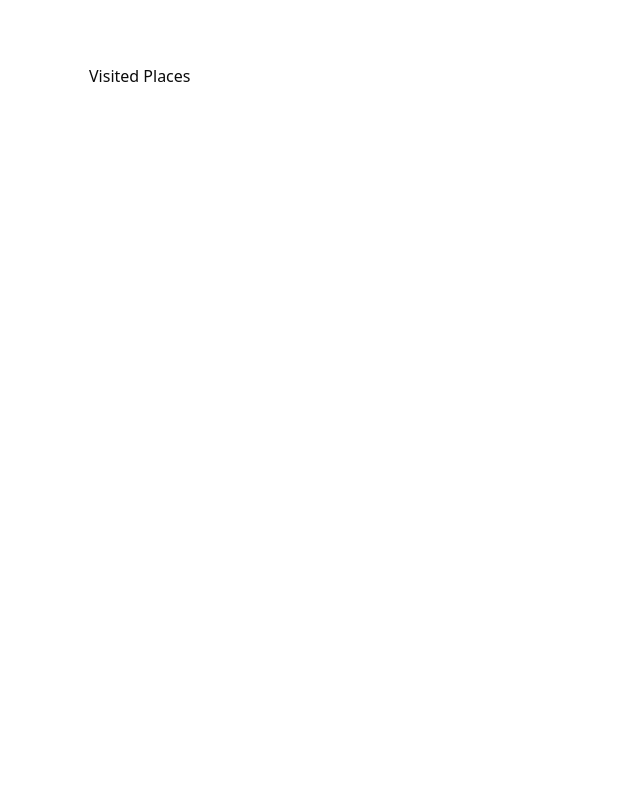
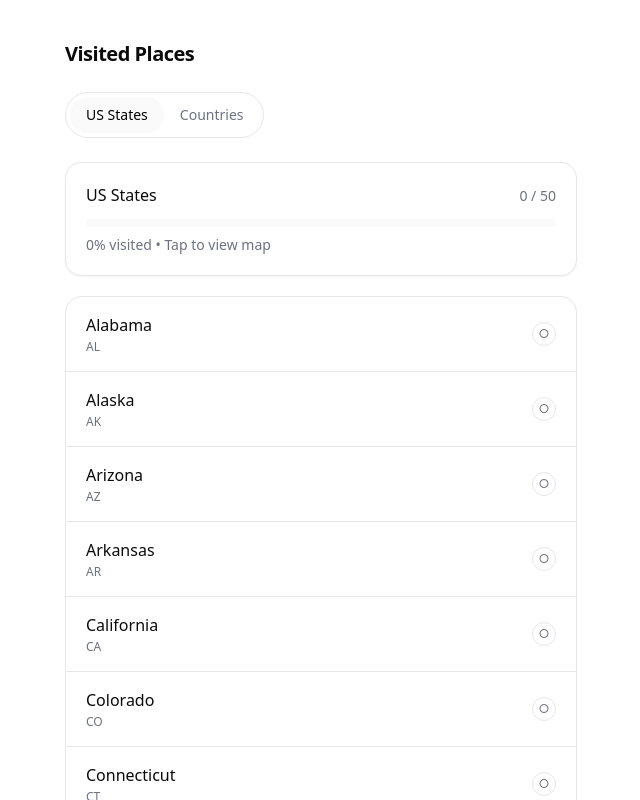
Before and after one commit to ninjapirate83/visited-places-mvp, a Next.js app: page / in a window 1280 px wide. Shown: the top 800 px of the page, without its empty margins (319-959 px from the left). Built offline with nearby package versions, Linux system fonts and the light colour scheme.

Commit message:
Implement visited places page with state management

```diff
--- a/app/page.tsx
+++ b/app/page.tsx
@@ -1,5 +1,72 @@
 "use client";
 
+import { useEffect, useMemo, useState } from "react";
+import type { PlaceType } from "./types";
+import { Segment } from "./components/Segment";
+import { ProgressHeader } from "./components/ProgressHeader";
+import { PlaceList } from "./components/PlaceList";
+import { MapModal } from "./components/Maps";
+import { byType, loadPlaces, toggleVisited } from "./lib/storage";
+
 export default function Page() {
-  return <div style={{ padding: 24 }}>Visited Places</div>;
+  const [type, setType] = useState<PlaceType>("US_STATE");
+  const [places, setPlaces] = useState(() => loadPlaces());
+  const [mapOpen, setMapOpen] = useState(false);
+
+  useEffect(() => {
+    setPlaces(loadPlaces());
+  }, []);
+
+  const current = useMemo(() => byType(places, type), [places, type]);
+  const visitedCount = useMemo(() => current.filter((p) => p.visited).length, [current]);
+  const totalCount = current.length;
+
+  const visitedRegionCodes = useMemo(
+    () => current.filter((p) => p.visited).map((p) => p.regionCode),
+    [current]
+  );
+
+  const accent = type === "US_STATE" ? "us" : "world";
+  const title = type === "US_STATE" ? "US States" : "Countries";
+
+  return (
+    <main>
+      <div className="flex items-center justify-between">
+        <h1 className="text-xl font-semibold tracking-tight">Visited Places</h1>
+      </div>
+
+      <div className="mt-6">
+        <Segment value={type} onChange={setType} />
+      </div>
+
+      <div className="mt-6">
+        <ProgressHeader
+          title={title}
+          visited={visitedCount}
+          total={totalCount}
+          accent={accent}
+          onOpenMap={() => setMapOpen(true)}
+        />
+      </div>
+
+      <PlaceList
+        places={current}
+        accent={accent}
+        onToggle={(id) => setPlaces((prev) => toggleVisited(prev, id))}
+      />
+
+      <div className="mt-6 text-xs text-[var(--muted)]">
+        Local-only MVP. Data is stored in this browser via localStorage.
+      </div>
+
+      <MapModal
+        open={mapOpen}
+        onClose={() => setMapOpen(false)}
+        type={type}
+        visitedCount={visitedCount}
+        totalCount={totalCount}
+        visitedRegionCodes={visitedRegionCodes}
+      />
+    </main>
+  );
 }
```
